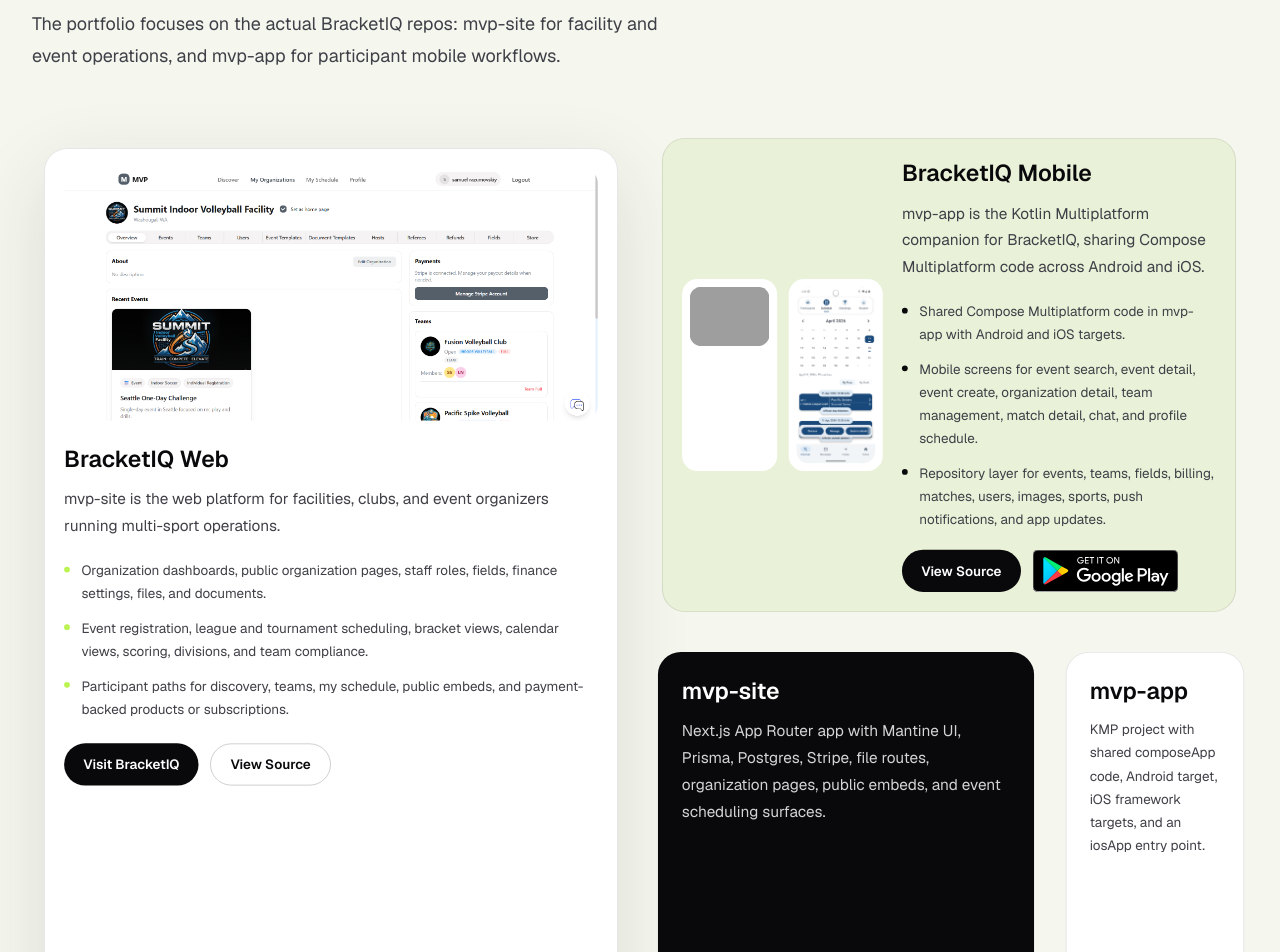
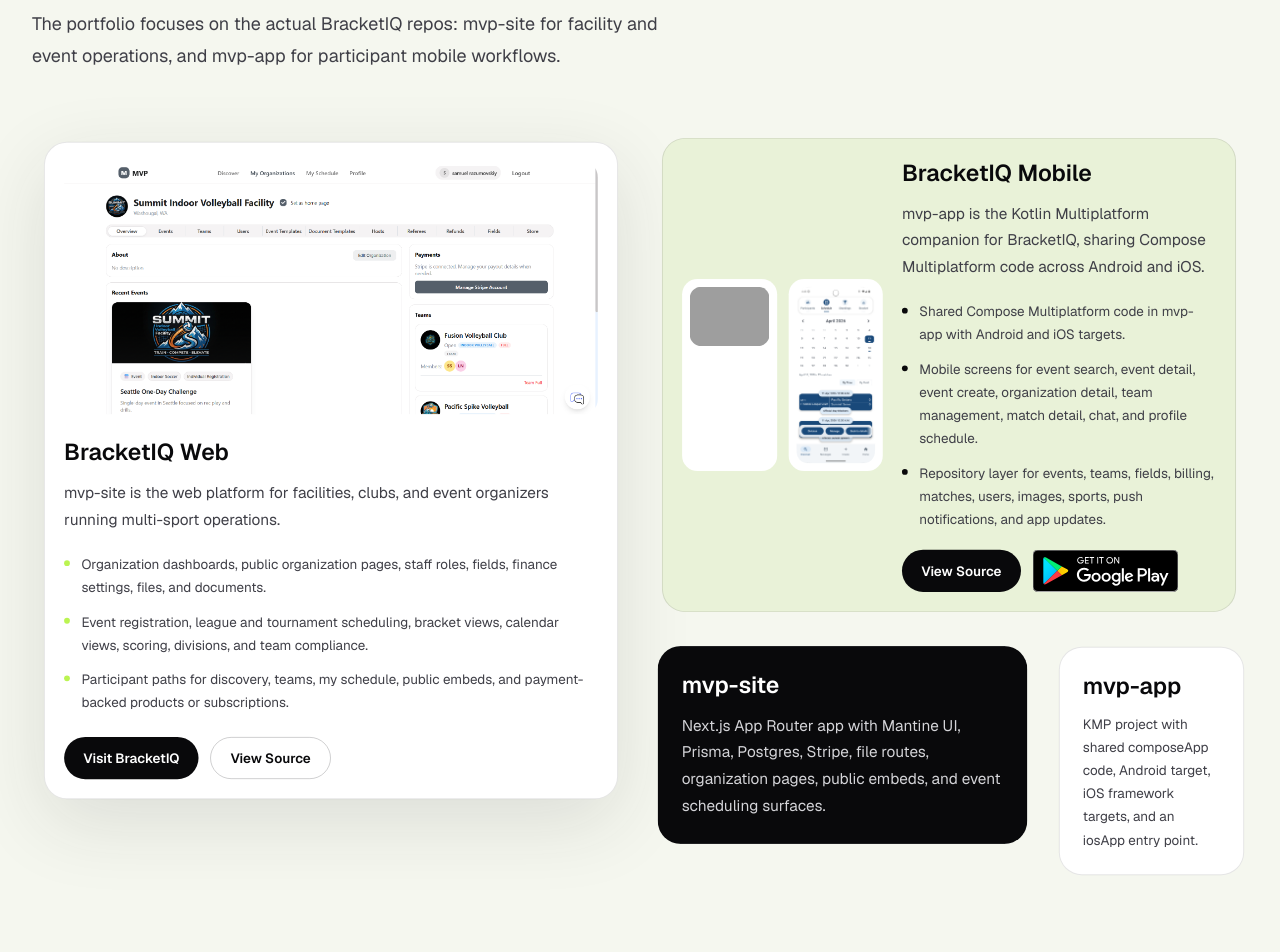
Before and after one commit to camka14/portfolio, a Next.js app: page / in a window 1280 px wide. Shown: the part 1200-2152 px from the top of the page. Built offline with nearby package versions, Linux system fonts and the light colour scheme; grey boxes are pictures that could not be loaded.

Commit message:
Tighten portfolio project card layout

```diff
--- a/app/page.tsx
+++ b/app/page.tsx
@@ -150,8 +150,8 @@ export default function PersonalWebsite() {
                 </p>
               </div>
 
-              <div className="mt-14 grid grid-flow-dense grid-cols-1 gap-5 lg:grid-cols-6 lg:grid-rows-2">
-                <article className="group motion-image overflow-hidden rounded-[1.5rem] border border-zinc-950/10 bg-white p-5 shadow-[0_24px_80px_rgba(39,39,42,0.12)] dark:border-white/10 dark:bg-white/10 lg:col-span-3 lg:row-span-2">
+              <div className="mt-14 grid grid-cols-1 items-start gap-5 lg:grid-cols-2">
+                <article className="group motion-image overflow-hidden rounded-[1.5rem] border border-zinc-950/10 bg-white p-5 shadow-[0_24px_80px_rgba(39,39,42,0.12)] dark:border-white/10 dark:bg-white/10">
                   <div className="overflow-hidden rounded-[1rem] bg-zinc-100 dark:bg-zinc-900">
                     <Image
                       src="/images/projects/org_home_web.png"
@@ -200,7 +200,8 @@ export default function PersonalWebsite() {
                   </div>
                 </article>
 
-                <article className="group motion-image overflow-hidden rounded-[1.5rem] border border-zinc-950/10 bg-[#e9f2d8] p-5 dark:border-white/10 dark:bg-lime-950/30 lg:col-span-3">
+                <div className="grid items-start gap-5">
+                  <article className="group motion-image overflow-hidden rounded-[1.5rem] border border-zinc-950/10 bg-[#e9f2d8] p-5 dark:border-white/10 dark:bg-lime-950/30">
                     <div className="grid gap-5 sm:grid-cols-[0.78fr_1.22fr] sm:items-center">
                       <div className="grid grid-cols-2 gap-3">
                         <div className="overflow-hidden rounded-[1rem] bg-white p-2 dark:bg-zinc-900">
@@ -267,7 +268,8 @@ export default function PersonalWebsite() {
                     </div>
                   </article>
 
-                <article className="motion-image rounded-[1.5rem] border border-zinc-950/10 bg-zinc-950 p-6 text-white dark:border-white/10 lg:col-span-2">
+                  <div className="grid items-start gap-5 sm:grid-cols-[2fr_1fr]">
+                    <article className="motion-image rounded-[1.5rem] border border-zinc-950/10 bg-zinc-950 p-6 text-white dark:border-white/10">
                       <h3 className="text-2xl font-semibold">mvp-site</h3>
                       <p className="mt-3 text-base leading-7 text-zinc-300">
                         Next.js App Router app with Mantine UI, Prisma, Postgres,
@@ -276,13 +278,15 @@ export default function PersonalWebsite() {
                       </p>
                     </article>
 
-                <article className="motion-image rounded-[1.5rem] border border-zinc-950/10 bg-white p-6 dark:border-white/10 dark:bg-white/10 lg:col-span-1">
+                    <article className="motion-image rounded-[1.5rem] border border-zinc-950/10 bg-white p-6 dark:border-white/10 dark:bg-white/10">
                       <h3 className="text-2xl font-semibold">mvp-app</h3>
                       <p className="mt-3 text-sm leading-6 text-zinc-700 dark:text-zinc-300">
                         KMP project with shared composeApp code, Android target, iOS
                         framework targets, and an iosApp entry point.
                       </p>
                     </article>
+                  </div>
+                </div>
               </div>
             </div>
           </section>
```
Lines whose indentation alone changed are shown as unchanged.
